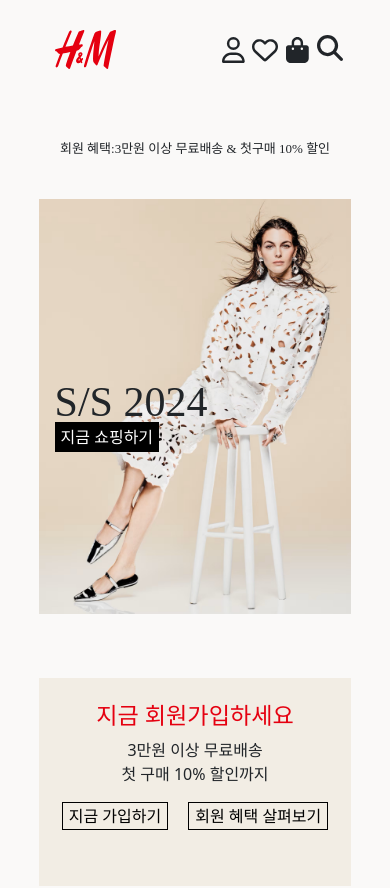
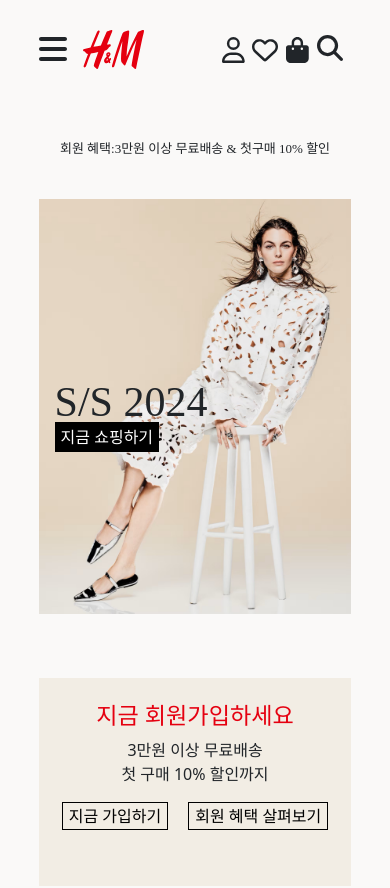
Before and after one commit to ceunnseo/react4, a React (Create React App) app: page / in a window 390 px wide. Shown: the top 888 px of the page. Built offline with nearby package versions, Linux system fonts and the light colour scheme; a web font is replaced by a local one.

Commit message:
상세 페이지 반응형 수정 (큰 사진 웹에서 보이고, 모바일에서 안보이도록)

```diff
--- a/src/App.css
+++ b/src/App.css
@@ -110,6 +110,9 @@
   font-family: "HM Sans Regular";
   padding : 16px 32px;
 }
+.hamburger {
+  display : none;
+}
 .menu-list {
   display : flex;
   list-style-type : none;
@@ -209,15 +212,7 @@
 .mainContent div {
   margin-bottom: 32px;
 }
-/*
-.mainContent div {
-  width : 960px;
-  margin : 0;
-  margin-top : 24px;
-}
-.mainContent img {
-  width : 960px;
-}*/
+
 
 .main-product-wrap {
   position : relative;
@@ -406,7 +401,7 @@
   background-color : black;
   color : white;
 }
-@media(max-width : 1023px) {
+@media(max-width : 1208px) {
   .header {
     margin : 0;
     padding : 0px;
@@ -427,9 +422,16 @@
   .header .search-icon {
     display : block;
   }
+  .header .hamburger {
+    display : block;
+    cursor : pointer;
+  }
   .header .logo {
     justify-content: flex-start;
     margin-left : 1em;
+  }
+  .product-one-wrap {
+    display : none;
   }
   .main-product-img img {
     content:url('../public/img/mainPic2.jpg');
--- a/src/component/Header.js
+++ b/src/component/Header.js
@@ -1,11 +1,17 @@
 import React from 'react'
 import { FontAwesomeIcon } from '@fortawesome/react-fontawesome'
 import { faUser,faHeart } from '@fortawesome/free-regular-svg-icons'
-import {faBagShopping, faSearch} from '@fortawesome/free-solid-svg-icons'
+import {faBagShopping, faSearch, faBars} from '@fortawesome/free-solid-svg-icons'
 import {useNavigate } from 'react-router-dom'
 
 const Header = ({authenticate, setAuthenticate}) => {
     const navigate = useNavigate()
+    const showSearchBox = () => {
+        console.log("search-box 열리기")
+    }
+    const showBars = () => {
+
+    }
     const goToLogin = () => {
         if (authenticate === false) { //로그인 안했으면 로그인 창으로
             navigate('/login')
@@ -28,6 +34,10 @@ const Header = ({authenticate, setAuthenticate}) => {
             <div> ... </div>
         </div>
 
+    <div className = "hamburger" onClick = {showBars}>
+        <FontAwesomeIcon icon={faBars} size = "2x"/>
+    </div>
+
     <div className = "logo">
         <img onClick = {goToHome} width = {60.62} src = "./img/logo.svg"/>
     </div>
@@ -45,7 +55,7 @@ const Header = ({authenticate, setAuthenticate}) => {
             <FontAwesomeIcon icon={faBagShopping} size="2x"/>
             <div>쇼핑하기</div>
         </div>
-        <div className = "search-icon">
+        <div className = "search-icon" onClick={showSearchBox}>
             <FontAwesomeIcon icon={faSearch} size = "2x"/>
         </div>
     </div>
```
